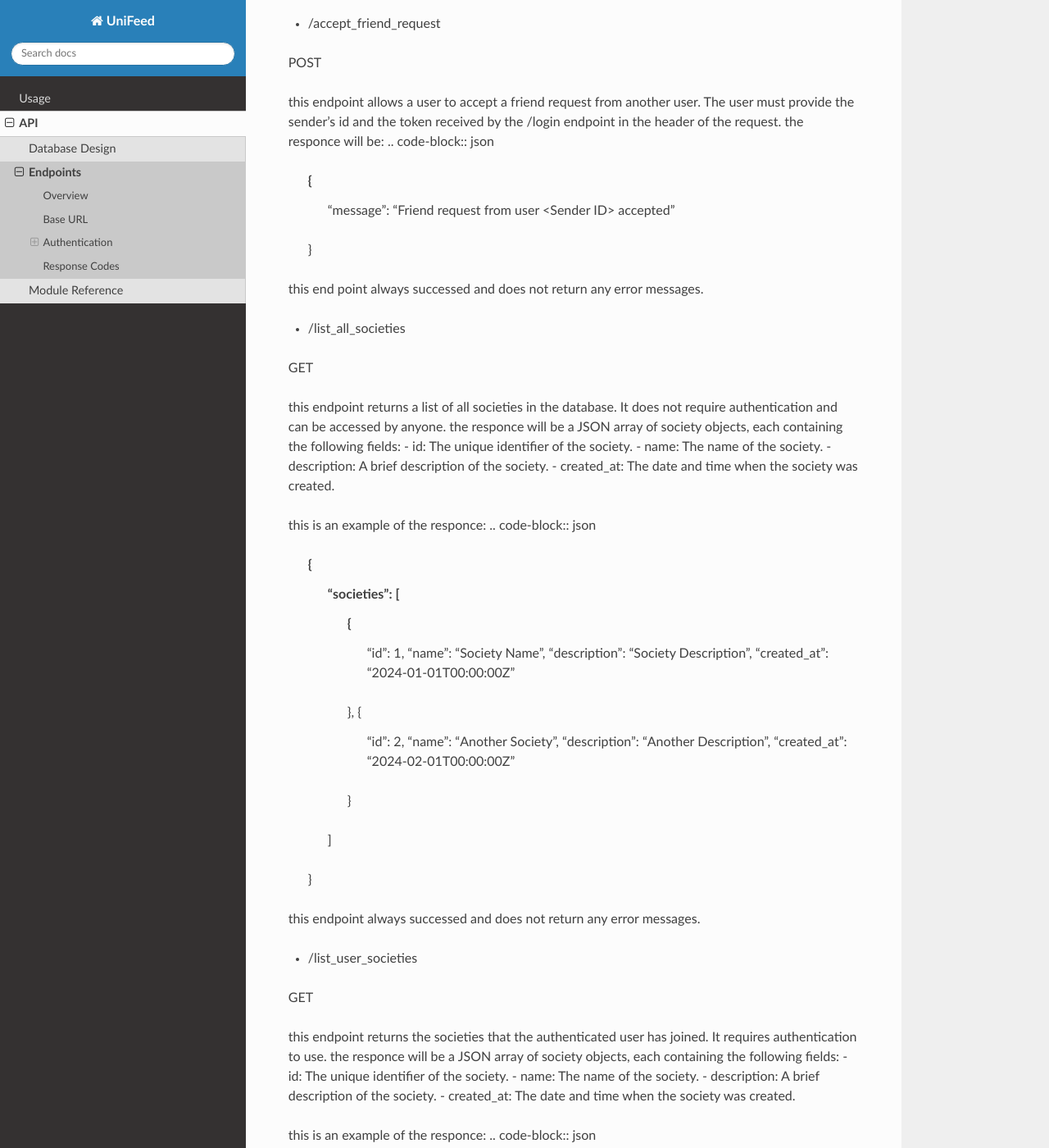
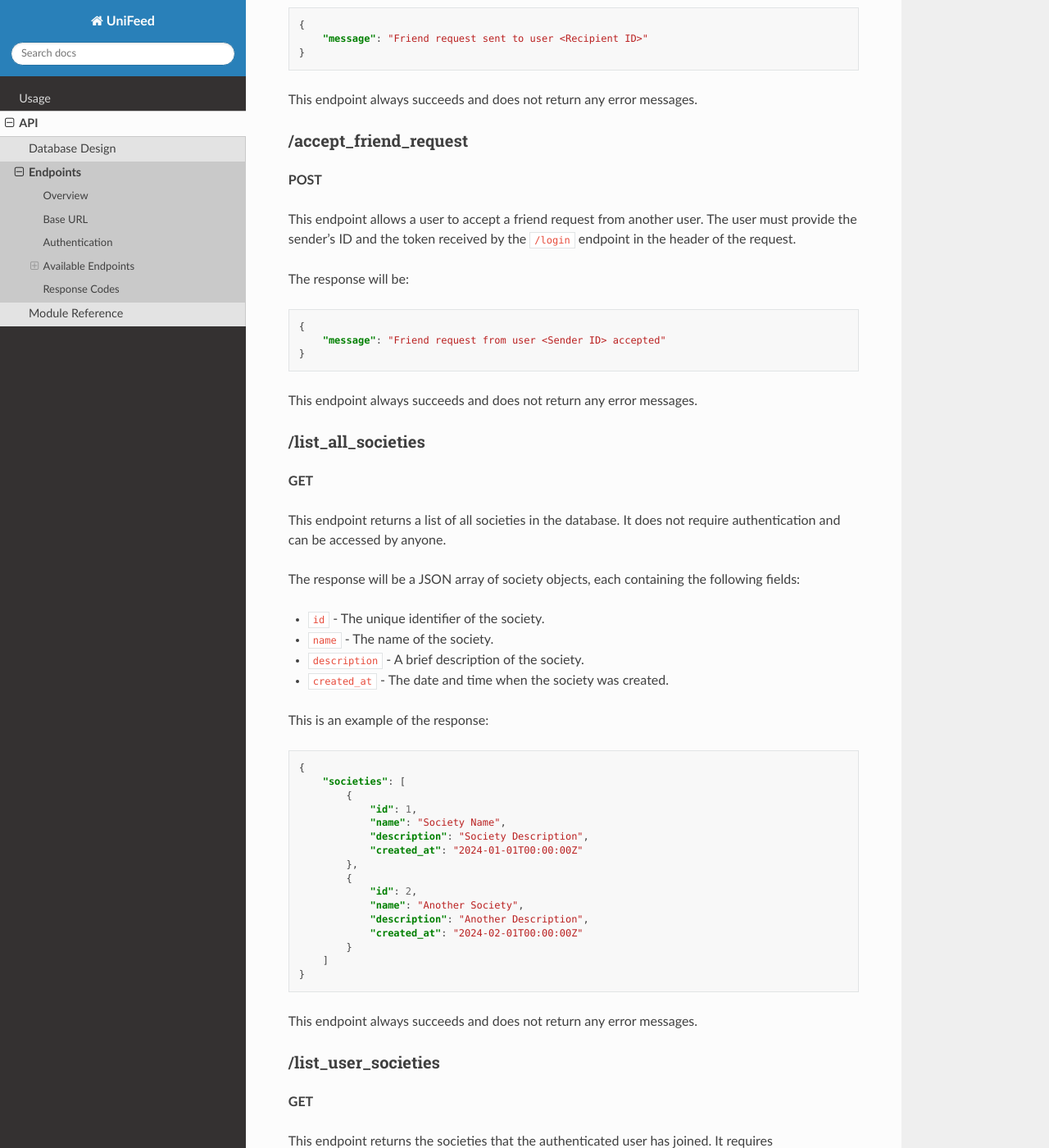
Before and after one commit to Team-4D2/Documentation, a Sphinx documentation site: the page built from docs/source/api/endpoints.rst, in a window 1280 px wide and 1400 px high, scrolled down 2366 px. Shown: the whole window at 82% size. Built offline with Sphinx 7.4.7 and the Read the Docs theme 3.1.0, drawn with Linux system fonts in a browser that asks for light colours; some of the changed text lies outside the part shown.

Commit message:
format clean up

```diff
--- a/docs/source/api/endpoints.rst
+++ b/docs/source/api/endpoints.rst
@@ -12,161 +12,195 @@ Authentication
 --------------
 A token will be sent after a successful login.
 This token must be included in the header of all subsequent requests to access protected endpoints.
-the header should be in the format: ``Authorization Bearer <token>``
+The header should be in the format: ``Authorization: Bearer <token>``
+
 Available Endpoints
 -------------------
-* /login
 
-POST
+/login
+^^^^^^
 
-this endpoint is used to authenticate users and obtain a token for subsequent requests.
+**POST**
+
+This endpoint is used to authenticate users and obtain a token for subsequent requests.
 It accepts user credentials (email and password) and returns a token if the credentials are valid.
-if successful it returns a JSON response containing the token in the feild access_token.
+If successful, it returns a JSON response containing the token in the field ``access_token``.
 
-the full responce looks like this:
+The full response looks like this:
+
 .. code-block:: json
 
-	{
-		"access_token": <Token>,
-		"token_type": "bearer"
-		"username": <Username>
-	}
+   {
+       "access_token": "<Token>",
+       "token_type": "bearer",
+       "username": "<Username>"
+   }
 
-if there is an error the responce will look like this:
+If there is an error, the response will look like this:
+
 .. code-block:: json
 
-	{
-		"error": <Error Message>
-	}
-the errors that can be returned are:
- *"invalid email or password" if the provided credentials are incorrect.
- *"email and password are required" if either the email or password is missing from the request.
+   {
+       "error": "<Error Message>"
+   }
 
-* /register
+The errors that can be returned are:
 
-POST
+* ``"invalid email or password"`` - if the provided credentials are incorrect.
+* ``"email and password are required"`` - if either the email or password is missing from the request.
 
-This endpoint is used to create a new user account. need to provide a username, email, and password to register a new user.
-if successful it returns this:
+/register
+^^^^^^^^^
+
+**POST**
+
+This endpoint is used to create a new user account. You need to provide a username, email, and password to register a new user.
+
+If successful, it returns this:
+
 .. code-block:: json
 
-	{
-		"message": "User registered successfully"
-	}
-if there is an error the responce will look like this:
+   {
+       "message": "User registered successfully"
+   }
+
+If there is an error, the response will look like this:
+
 .. code-block:: json
 
-	{
-		"error": <Error Message>
-	}
-the errors that can be returned are:
- *"username, email and password are required" if any of the required fields are missing.
- *"email must end in @myport.ac.uk" if the email does not end with @myport.ac.uk.
+   {
+       "error": "<Error Message>"
+   }
 
-* /join_society
+The errors that can be returned are:
 
-POST
+* ``"username, email and password are required"`` - if any of the required fields are missing.
+* ``"email must end in @myport.ac.uk"`` - if the email does not end with @myport.ac.uk.
 
-Allows the user to join a society. The user must provide the society id and the token received by the /login endpoint in the header of the request.
-the responce will be:
+/join_society
+^^^^^^^^^^^^^
+
+**POST**
+
+Allows the user to join a society. The user must provide the society ID and the token received by the ``/login`` endpoint in the header of the request.
+
+The response will be:
+
 .. code-block:: json
 
-	{
-		"message": "User <Username> joined society <Society ID>"
-	}
+   {
+       "message": "User <Username> joined society <Society ID>"
+   }
 
+This endpoint always succeeds and does not return any error messages.
 
-this end point always successed and does not return any error messages.
+/friend_request
+^^^^^^^^^^^^^^^
 
-* /friend_request
+**POST**
 
-POST
+This endpoint allows a user to send a friend request to another user. The user must provide the recipient's ID and the token received by the ``/login`` endpoint in the header of the request.
 
-this endpoint allows a user to send a friend request to another user. The user must provide the recipient's id and the token received by the /login endpoint in the header of the request.
-the responce will be:
+The response will be:
+
 .. code-block:: json
 
-	{
-		"message": "Friend request sent to user <Recipient ID>"
-	}
-this end point always successed and does not return any error messages.
+   {
+       "message": "Friend request sent to user <Recipient ID>"
+   }
 
-* /accept_friend_request
+This endpoint always succeeds and does not return any error messages.
 
-POST
+/accept_friend_request
+^^^^^^^^^^^^^^^^^^^^^^
 
-this endpoint allows a user to accept a friend request from another user. The user must provide the sender's id and the token received by the /login endpoint in the header of the request.
-the responce will be:
+**POST**
+
+This endpoint allows a user to accept a friend request from another user. The user must provide the sender's ID and the token received by the ``/login`` endpoint in the header of the request.
+
+The response will be:
+
 .. code-block:: json
 
-	{
-		"message": "Friend request from user <Sender ID> accepted"
-	}
-this end point always successed and does not return any error messages.
+   {
+       "message": "Friend request from user <Sender ID> accepted"
+   }
 
-* /list_all_societies
+This endpoint always succeeds and does not return any error messages.
 
-GET
+/list_all_societies
+^^^^^^^^^^^^^^^^^^^
 
-this endpoint returns a list of all societies in the database. It does not require authentication and can be accessed by anyone.
-the responce will be a JSON array of society objects, each containing the following fields:
-- id: The unique identifier of the society.
-- name: The name of the society.
-- description: A brief description of the society.
-- created_at: The date and time when the society was created.
+**GET**
 
-this is an example of the responce:
+This endpoint returns a list of all societies in the database. It does not require authentication and can be accessed by anyone.
+
+The response will be a JSON array of society objects, each containing the following fields:
+
+* ``id`` - The unique identifier of the society.
+* ``name`` - The name of the society.
+* ``description`` - A brief description of the society.
+* ``created_at`` - The date and time when the society was created.
+
+This is an example of the response:
+
 .. code-block:: json
-	{
-		"societies": [
-			{
-				"id": 1,
-				"name": "Society Name",
-				"description": "Society Description",
-				"created_at": "2024-01-01T00:00:00Z"
-			},
-			{
-				"id": 2,
-				"name": "Another Society",
-				"description": "Another Description",
-				"created_at": "2024-02-01T00:00:00Z"
-			}
-		]
-	}
 
-this endpoint always successed and does not return any error messages.
+   {
+       "societies": [
+           {
+               "id": 1,
+               "name": "Society Name",
+               "description": "Society Description",
+               "created_at": "2024-01-01T00:00:00Z"
+           },
+           {
+               "id": 2,
+               "name": "Another Society",
+               "description": "Another Description",
+               "created_at": "2024-02-01T00:00:00Z"
+           }
+       ]
+   }
 
-* /list_user_societies
+This endpoint always succeeds and does not return any error messages.
 
-GET
+/list_user_societies
+^^^^^^^^^^^^^^^^^^^^
 
-this endpoint returns the societies that the authenticated user has joined. It requires authentication to use.
-the responce will be a JSON array of society objects, each containing the following fields:
-- id: The unique identifier of the society.
-- name: The name of the society.
-- description: A brief description of the society.
-- created_at: The date and time when the society was created.
+**GET**
 
-this is an example of the responce:
+This endpoint returns the societies that the authenticated user has joined. It requires authentication to use.
+
+The response will be a JSON array of society objects, each containing the following fields:
+
+* ``id`` - The unique identifier of the society.
+* ``name`` - The name of the society.
+* ``description`` - A brief description of the society.
+* ``created_at`` - The date and time when the society was created.
+
+This is an example of the response:
+
 .. code-block:: json
-	{
-		"societies": [
-			{
-				"id": 1,
-				"name": "Society Name",
-				"description": "Society Description",
-				"created_at": "2024-01-01T00:00:00Z"
-			},
-			{
-				"id": 2,
-				"name": "Another Society",
-				"description": "Another Description",
-				"created_at": "2024-02-01T00:00:00Z"
-			}
-		]
-	}
 
-this endpoint always successed and does not return any error messages.
+   {
+       "societies": [
+           {
+               "id": 1,
+               "name": "Society Name",
+               "description": "Society Description",
+               "created_at": "2024-01-01T00:00:00Z"
+           },
+           {
+               "id": 2,
+               "name": "Another Society",
+               "description": "Another Description",
+               "created_at": "2024-02-01T00:00:00Z"
+           }
+       ]
+   }
+
+This endpoint always succeeds and does not return any error messages.
 Users
 ^^^^^
 
```
Also changed, not shown: other parts of docs/source/api/endpoints.rst (+1 -1 lines).
